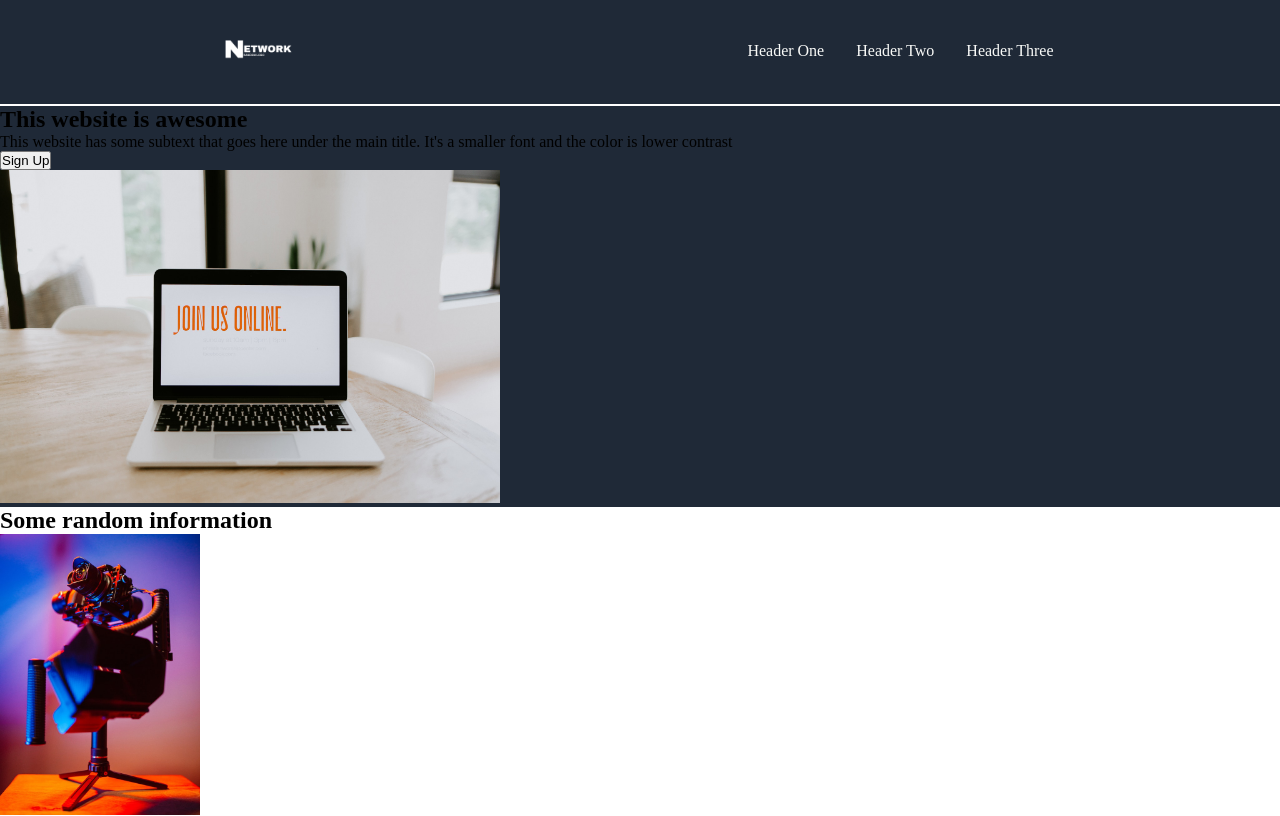
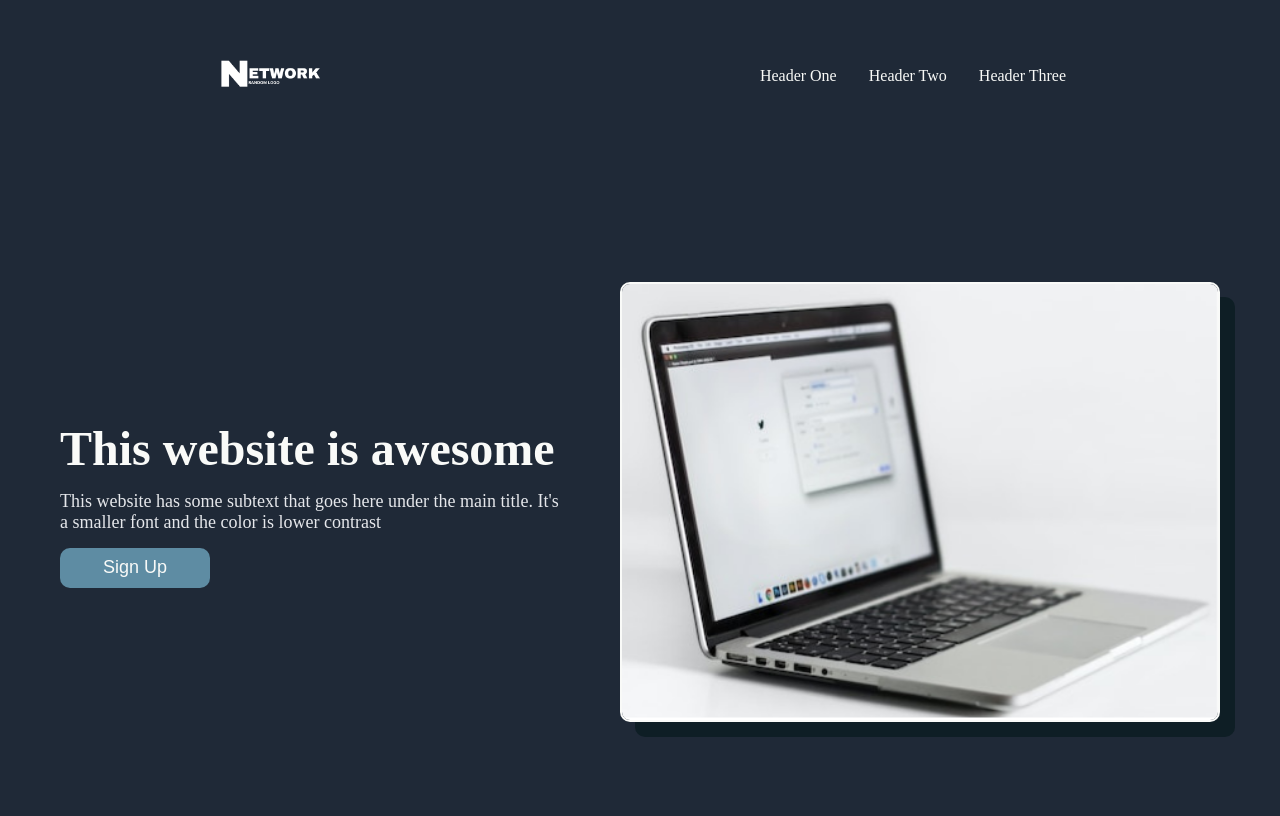
Before and after one commit to rulerpluralrural/odin-landing-page, a plain HTML site: page index.html in a window 1280 px wide. Shown: the top 816 px of the page. Drawn offline with Linux system fonts and the light colour scheme.

Commit message:
"finished hero section"
hero section image and text finished styling
added an animation on the image and hover effect btn

```diff
--- a/index.html
+++ b/index.html
@@ -22,10 +22,10 @@
         <div class="left-hero">
             <h1>This website is awesome</h1>
             <p>This website has some subtext that goes here under the main title. It's a smaller font and the color is lower contrast</p>
-            <button class="hero-btn">Sign Up</button>
+            <button class="hero-btn" type="submit" formtarget="_blank">Sign Up</button>
         </div>
         <div class="right-img">
-            <img src="Images/Laptop1.jpg" width="500px" alt="">
+            <img src="Images/Norwood themes.png" alt="">
         </div>
     </section>
     <section class="information">
--- a/styles.css
+++ b/styles.css
@@ -14,13 +14,16 @@ li {
     justify-content: space-around;
     align-items: center;
     background-color: #1f2937;
-    border-bottom: solid 2px white;
+    min-height: 100px;
 }
 .logo img{
-    width: 100px;
+    width: 150px;
     height: auto;
     cursor: pointer;
-
+    transition: 250ms ease-in-out;
+}
+.logo img:hover {
+    transform: scaleY(1.1);
 }
 .navbar ul {
     display: flex;
@@ -42,4 +45,58 @@ li {
 }
 .hero {
     background-color: #1f2937;
+    height: calc(100vh - 100px);
+    display: flex;
+    justify-content: space-evenly;
+    align-items: center;
 }
+.left-hero {
+    max-width: 500px;
+    flex: 1;
+    color: #f9faf8;
+    display: flex;
+    flex-direction: column;
+    gap: 15px;
+}
+.left-hero h1 {
+    font-size: 48px;
+    font-weight: extra-bold;
+}
+.left-hero p {
+    font-size: 18px;
+    color: #e5e7eb;
+}
+.left-hero button {
+    align-self: flex-start;
+    width: 150px;
+    height: 40px;
+    background-color: #5e8ca3;
+    border-radius: 10px;
+    color: #f9faf8;
+    font-size: 18px;
+    border: none;
+    cursor: pointer;
+}
+.left-hero button:hover {
+    background-color: #4782a0;
+}
+.hero img {
+    width: 600px;
+    object-fit: cover;
+    border: 2px solid #f9faf8;
+    border-radius: 10px;
+    box-shadow: 15px 15px #0e1e25;
+    flex: 1;
+    animation: drop 2s ease;
+}
+@keyframes drop {
+    0% {
+        opacity: 0;
+        transform: translateY(-90px);
+    }
+    100% {
+        opacity: 1;
+        transform: translateY(0px);
+    }
+
+}
```
Also changed, not shown: Images/Norwood themes.png (added), 1 other file.
